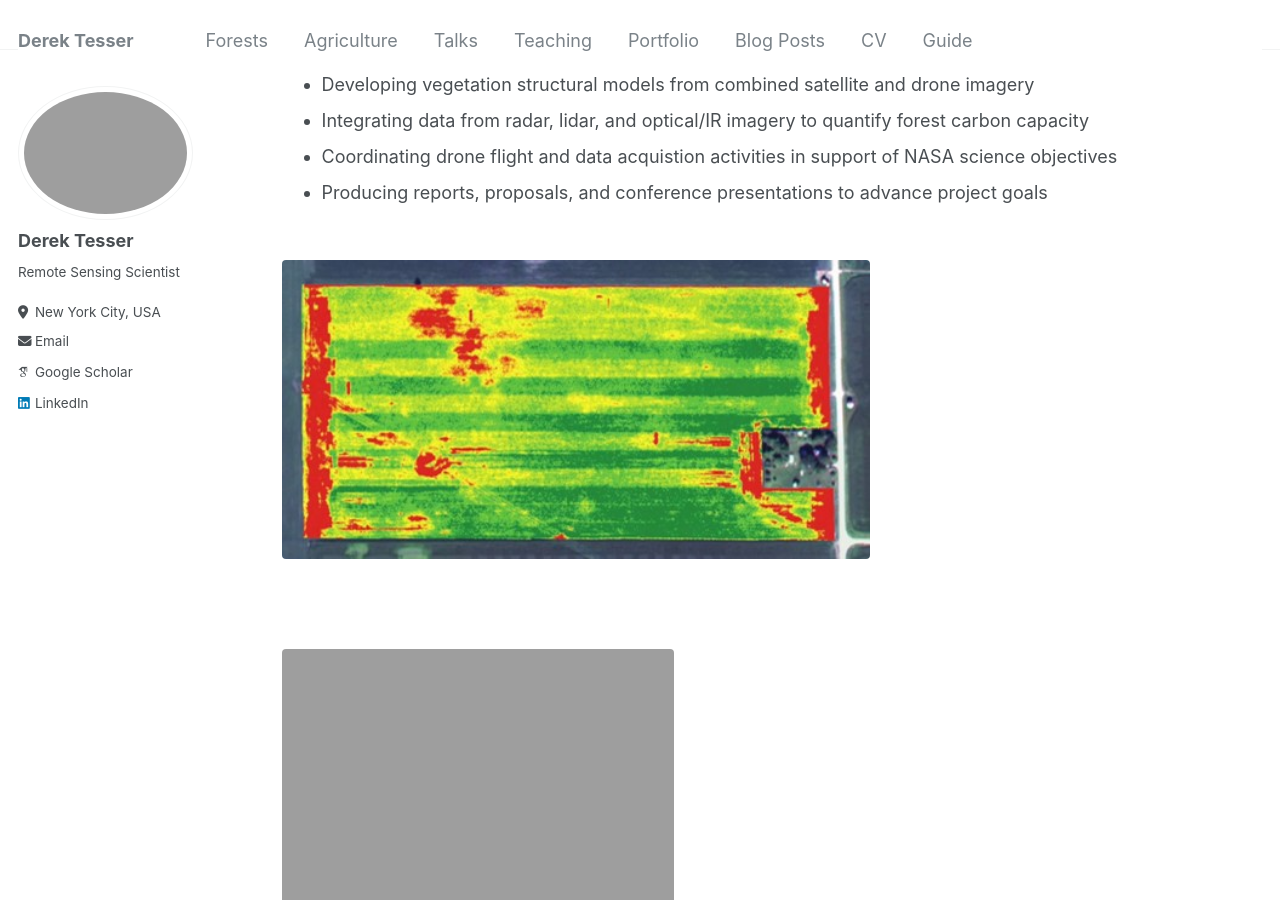
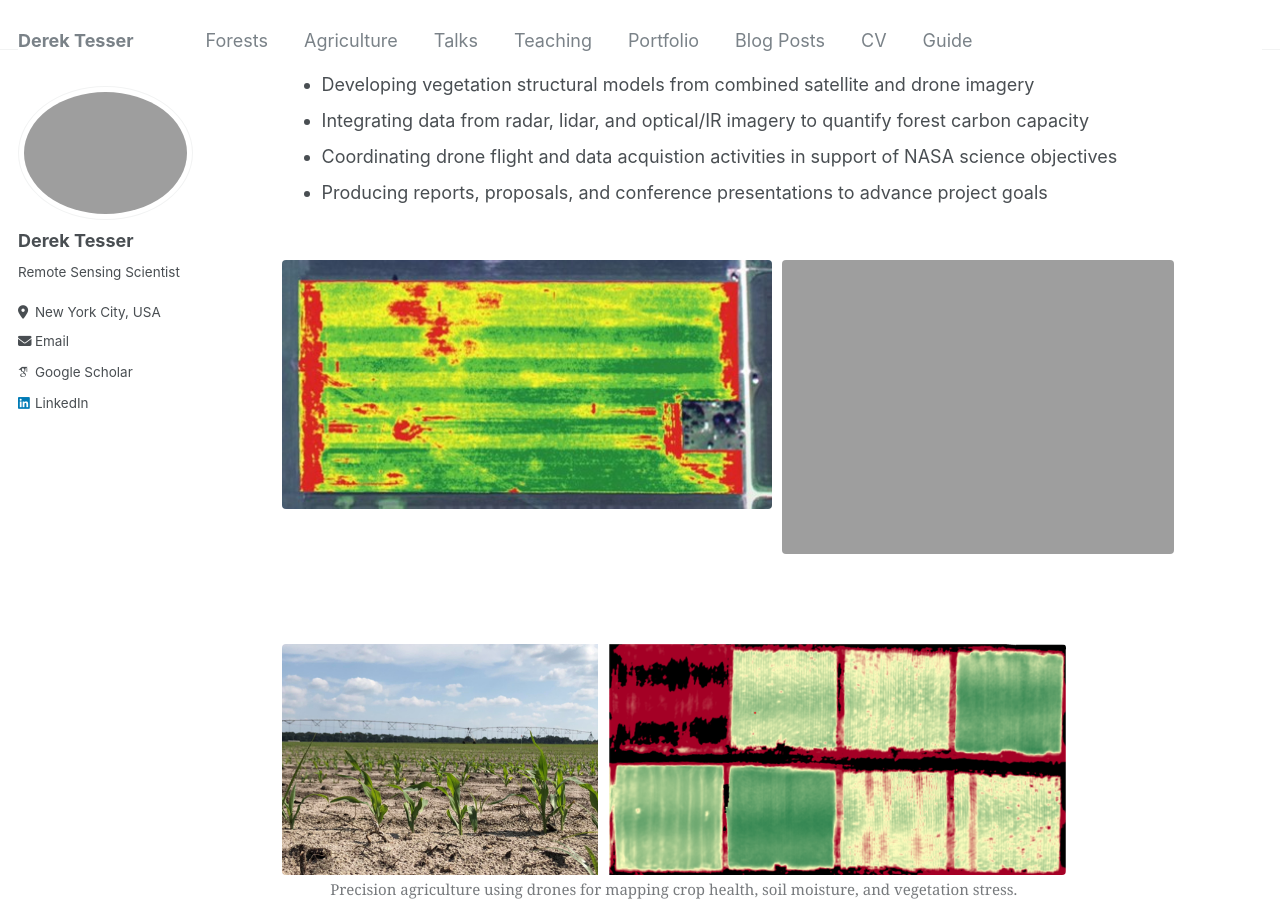
Before and after one commit to dstesser/dstesser.github.io, a Jekyll site: the page built from _pages/agriculture.md, in a window 1280 px wide and 900 px high, scrolled down 914 px. Built offline with Jekyll 4.4.1, drawn with Linux system fonts in a browser that asks for light colours; some web fonts are replaced.

Commit message:
Update agriculture.md

```diff
--- a/_pages/agriculture.md
+++ b/_pages/agriculture.md
@@ -29,10 +29,10 @@ City College of New York<br>
 
 <div style="text-align: center;">
     <div style="display: flex; flex-wrap: wrap;">
-        <figure style="width: 60%;">
+        <figure style="width: 50%;">
             <img src="https://raw.githubusercontent.com/dstesser/dstesser.github.io/master/images/slantrangegallo.jpg" style="width: 100%;" alt="pindarvineyard">
         </figure>
-        <div style="width: 5%;"></div> <!-- Add a spacer -->
+        <div style="width: 1%;"></div> <!-- Add a spacer -->
         <figure style="width: 40%;">
             <img src="https://dstesser.github.io/images/gallo_gif_resized2.gif" style="width: 100%;" alt="gallovineyard">
         </figure>
```
